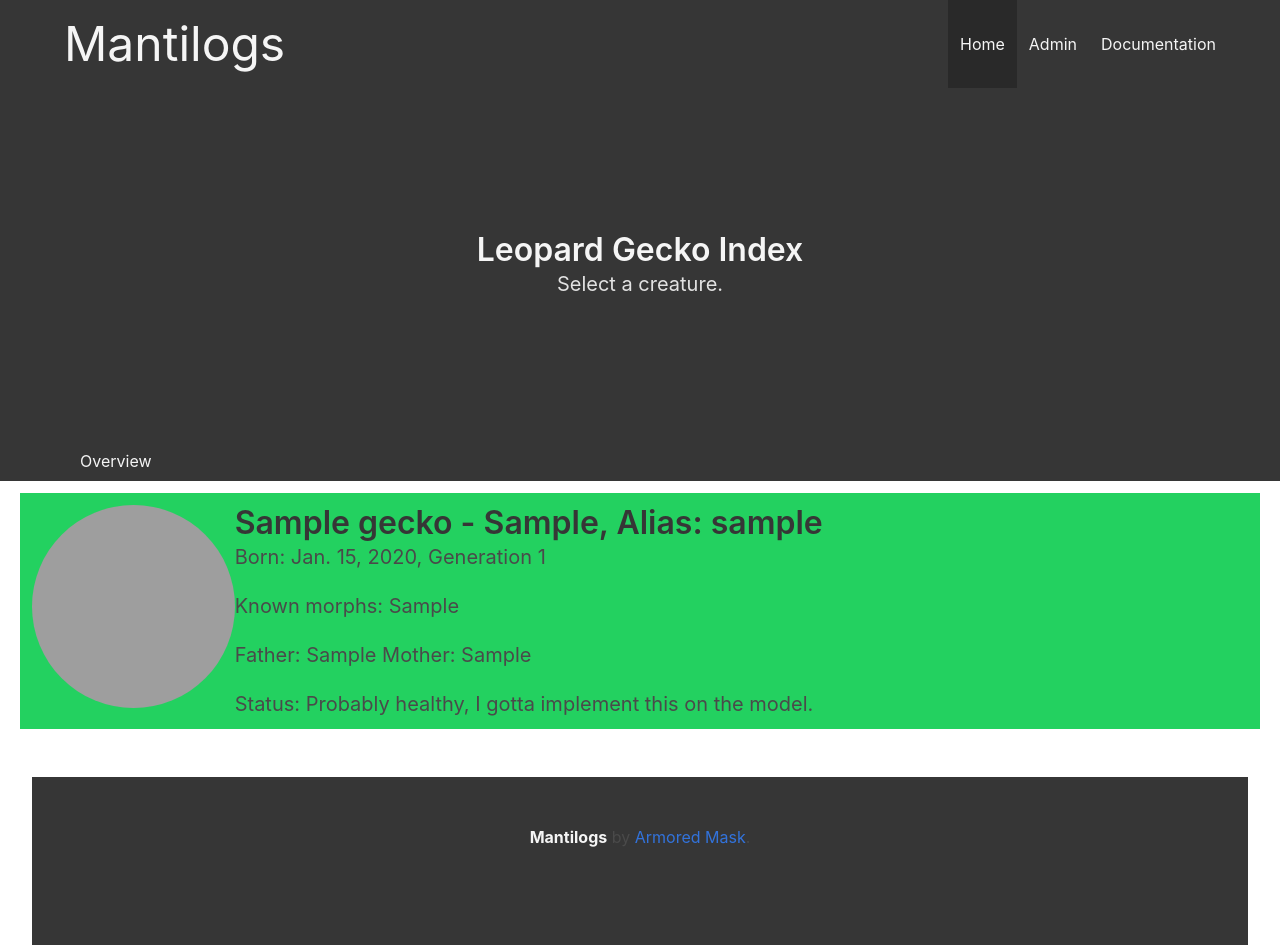
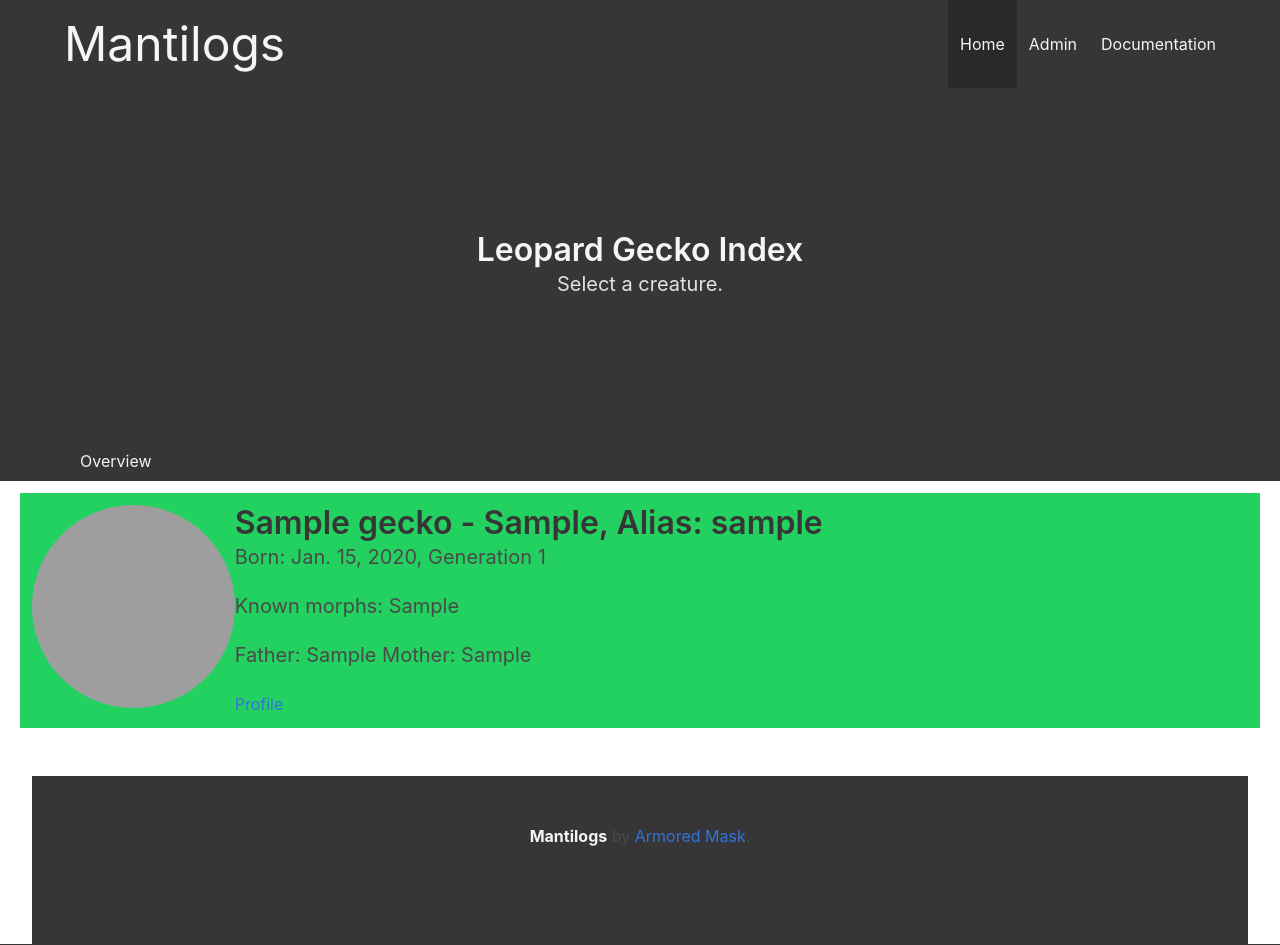
Before and after one commit to RowingWolfe/mantilogs2, a Django app: page /geckos/index in a window 1280 px wide. Run offline with Django 3.2, Linux system fonts and the light colour scheme; tables that the repository leaves empty hold one stand-in row (values such as "Sample post"); parts of the project's set-up code (start-up, migrations or seed data) failed here and were passed over; grey boxes are pictures that could not be loaded.

Commit message:
Added profile links to gecko index

```diff
--- a/mantilogs/mantis_profiles/templates/gecko_index.html
+++ b/mantilogs/mantis_profiles/templates/gecko_index.html
@@ -80,13 +80,13 @@
       </figure>
     </div>
     <div class="tile is-child is-9">
-      <p class="title">{{gecko.name}} - {{gecko.gender}}, Alias: {{gecko.nickname}}</p>
+      <h3 class="title">{{gecko.name}} - {{gecko.gender}}, Alias: {{gecko.nickname}}</h3>
       <p class="subtitle">Born: {{gecko.birthday}}, Generation {{gecko.generation}}</p>
       <p class="subtitle">Known morphs: {{gecko.morphs}} </p>
       {% if gecko.father != "Unknown" %}
       <p class="subtitle">Father: {{gecko.father}} Mother: {{gecko.mother}}</p>
       {% endif %}
-      <p class="subtitle">Status: Probably healthy, I gotta implement this on the model.</p>
+      <a href="/geckos/profile/{{gecko.name}}">Profile</a>
     </div>
     </div>
   </div>
```
